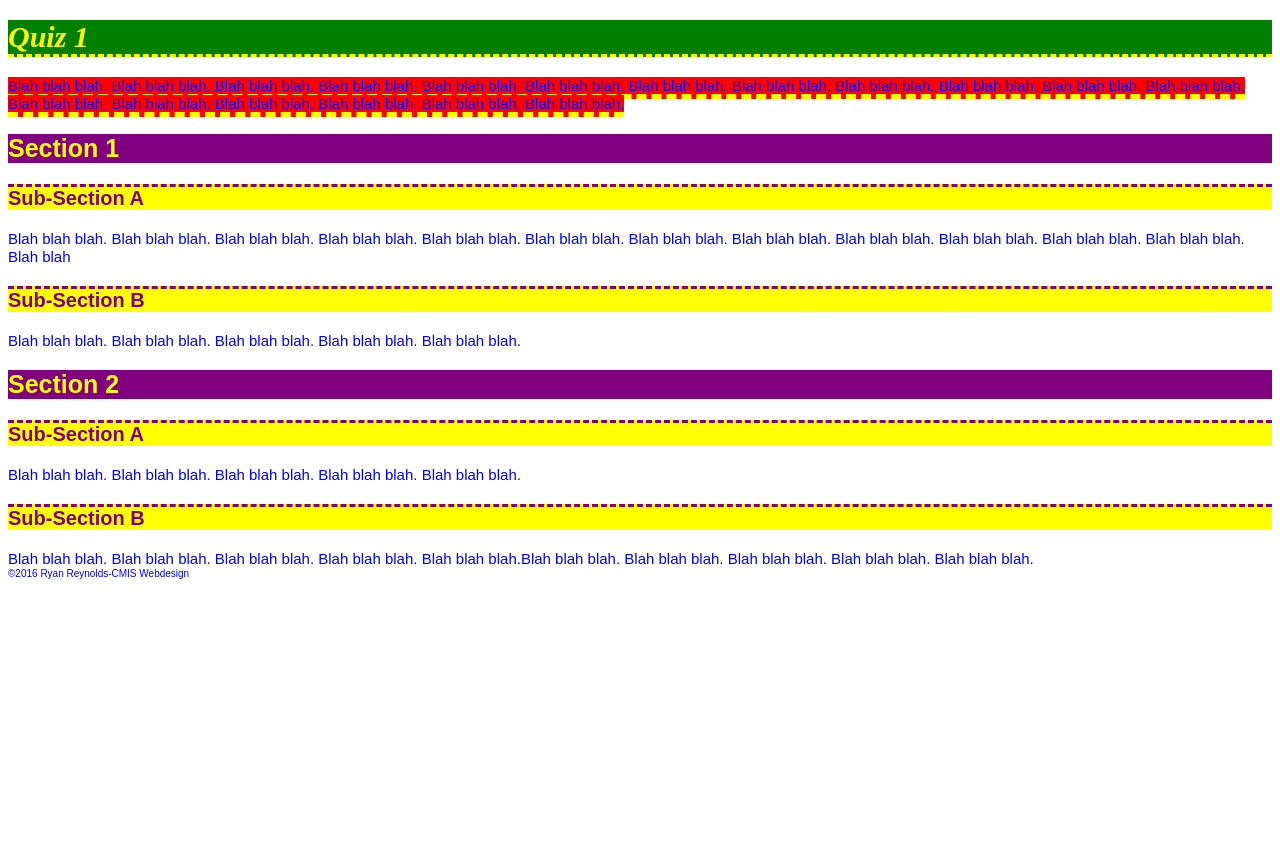
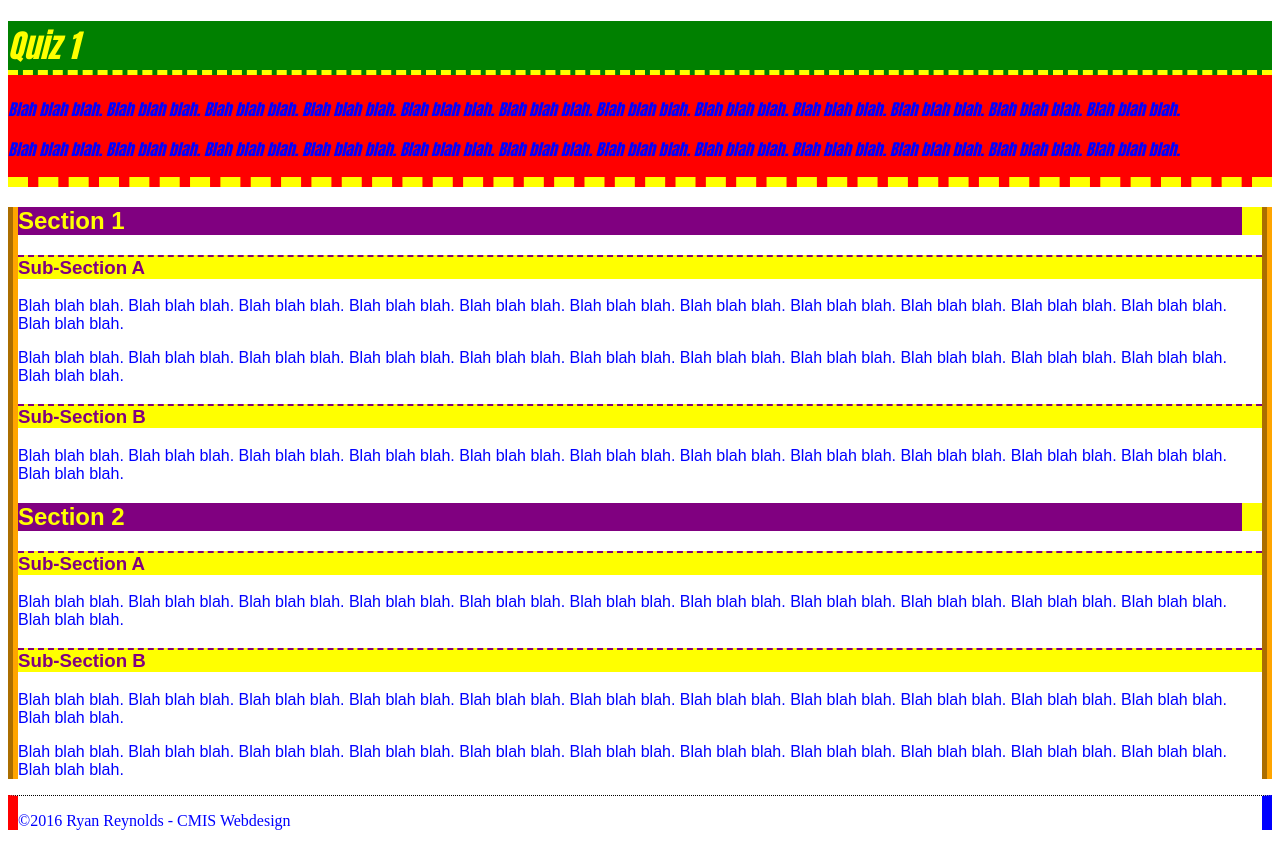
Before and after one commit to ryan2553-cmis/ryan2553-cmis-WD, a plain HTML site: page quiz1.html in a window 1280 px wide. Before the commit the page ends 800 px from the top, so only its background shows below. Drawn offline with Linux system fonts and the light colour scheme.

Commit message:
practice quiz 1

```diff
--- a/quiz1.css
+++ b/quiz1.css
@@ -1,50 +1,42 @@
+
+header{
+	border-bottom: dashed 10px yellow;
+	font-family:Impact, Charcoal, sans-serif;
+	background-color: red;
+	font-style:italic;
+}
+
+main {
+	font-family:sans-serif;
+	border-left: groove 10px orange;
+	border-right: groove 10px orange;
+}
+
+footer{
+	border-right: solid 10px blue;
+	border-left: solid 10px red;
+	border-top: dotted 1px black;
+	color:white;
+}
 
 h1{
-	border-bottom-style: dashed;
-	border-color:yellow;
-	border-width:3px;
+	background-color:green;
+	border-bottom: dashed 5px yellow;
 	color:yellow;
-	font-size:30px;
-	background-color:green;
-	text-align:left;
-	font-style:italic;
+}
 
+h2{
+	background-color:purple;
+	color:yellow;
+	border-right:solid 20px yellow;
 }
-h2{
 
-	font-family:arial;
-	color:yellow;
-	font-size:25px;
-	background-color:purple;
-    	text-align: left;
+h3{
+	background-color:yellow;
+	color:purple;
+	border-top:dashed 2px purple;
 }
-h3{
-	font-family:arial;
-	color:purple;
-	font-size:20px;
-	background-color:yellow;
-    	text-align: left;
-	border-top-style:dashed;
+
+p {
+	color:blue;
 }
-p1{
-	font-family:arial;
-	background-color:red;
-	font-size:15px;
-	color:blue;
-    	text-align: left;
-	border-bottom-style:dashed;
-	border-bottom-width:5px;
-	border-color:yellow;
-}
-p2{
-	font-family:arial;
-	color:blue;
-	font-size:15px;
-	text-align:left;
-}
-footer{
-	font-family:arial;
-	color:blue;
-	font-size:10px;
-	text-align:left;
-}
--- a/quiz1.html
+++ b/quiz1.html
@@ -1,53 +1,69 @@
 <!doctype html>
 <html>
-<link rel="stylesheet" href="quiz1.css" type="text/css">
   <head>
 	<title>
 	  Quiz 1
 	</title>
-		<meta charset="utf-8"/>
+	<meta charset="utf-8">
+	<link rel="stylesheet" type="text/css" href="quiz1.css">
   </head>
   <body>
+	<header>
 	  <h1>
 		Quiz 1
 	  </h1>
-		<p1>
-			Blah blah blah. Blah blah blah. Blah blah blah. Blah 				blah blah. Blah blah blah. Blah blah blah. Blah blah 				blah. Blah blah blah. Blah blah blah. Blah blah 			blah. Blah blah blah. Blah blah blah. Blah blah 			blah. Blah blah blah. Blah blah blah. Blah blah 			blah. Blah blah blah. Blah blah blah.
-		</p1>
+	  <p>
+		Blah blah blah. Blah blah blah. Blah blah blah. Blah blah blah. Blah blah blah. Blah blah blah. Blah blah blah. Blah blah blah. Blah blah blah. Blah blah blah. Blah blah blah. Blah blah blah.
+	  </p>
+	  <p>
+		Blah blah blah. Blah blah blah. Blah blah blah. Blah blah blah. Blah blah blah. Blah blah blah. Blah blah blah. Blah blah blah. Blah blah blah. Blah blah blah. Blah blah blah. Blah blah blah.
+	  </p>
+
+	</header>
+	<nav>
+	</nav>
+	<main>
 	  <h2>
 		Section 1
 	  </h2>
 	  <h3>
 		Sub-Section A
 	  </h3>
-		<p2>
-			Blah blah blah. Blah blah blah. Blah blah blah. Blah 				blah blah. Blah blah blah. Blah blah blah. Blah blah 				blah. Blah blah blah. Blah blah blah. Blah blah blah. 			Blah blah blah. Blah blah blah. Blah blah
-		</p2>
-
+	  <p>
+		Blah blah blah. Blah blah blah. Blah blah blah. Blah blah blah. Blah blah blah. Blah blah blah. Blah blah blah. Blah blah blah. Blah blah blah. Blah blah blah. Blah blah blah. Blah blah blah.
+	  </p>
+	  <p>
+		Blah blah blah. Blah blah blah. Blah blah blah. Blah blah blah. Blah blah blah. Blah blah blah. Blah blah blah. Blah blah blah. Blah blah blah. Blah blah blah. Blah blah blah. Blah blah blah.
+	  </p>
 	  <h3>
 		Sub-Section B
 	  </h3>
-		<p2>
-			Blah blah blah. Blah blah blah. Blah blah blah. Blah 				blah blah. Blah blah blah.
-		</p2>
+	  <p>
+		Blah blah blah. Blah blah blah. Blah blah blah. Blah blah blah. Blah blah blah. Blah blah blah. Blah blah blah. Blah blah blah. Blah blah blah. Blah blah blah. Blah blah blah. Blah blah blah.
+	  </p>
 	  <h2>
 		Section 2
 	  </h2>
 	  <h3>
 		Sub-Section A
 	  </h3>
-		<p2>
-			Blah blah blah. Blah blah blah. Blah blah blah. Blah 				blah blah. Blah blah blah.
-		</p2>
+	  <p>
+		Blah blah blah. Blah blah blah. Blah blah blah. Blah blah blah. Blah blah blah. Blah blah blah. Blah blah blah. Blah blah blah. Blah blah blah. Blah blah blah. Blah blah blah. Blah blah blah.
+	  </p>
 	  <h3>
 		Sub-Section B
 	  </h3>
-		<p2>
-			Blah blah blah. Blah blah blah. Blah blah blah. Blah 				blah blah. Blah blah blah.Blah blah blah. Blah blah 				blah. Blah blah blah. Blah blah blah. Blah blah blah.
-		</p2>
+	  <p>
+		Blah blah blah. Blah blah blah. Blah blah blah. Blah blah blah. Blah blah blah. Blah blah blah. Blah blah blah. Blah blah blah. Blah blah blah. Blah blah blah. Blah blah blah. Blah blah blah.
+	  </p>
+	  <p>
+		Blah blah blah. Blah blah blah. Blah blah blah. Blah blah blah. Blah blah blah. Blah blah blah. Blah blah blah. Blah blah blah. Blah blah blah. Blah blah blah. Blah blah blah. Blah blah blah.
+	  </p>
+	</main>
 	<footer>
-			©2016 Ryan Reynolds-CMIS Webdesign
+	  <p>
+		&copy;2016 Ryan Reynolds - CMIS Webdesign
+	  </p>
 	</footer>
-
   </body>
 </html>
```
Lines whose indentation alone changed are shown as unchanged.
